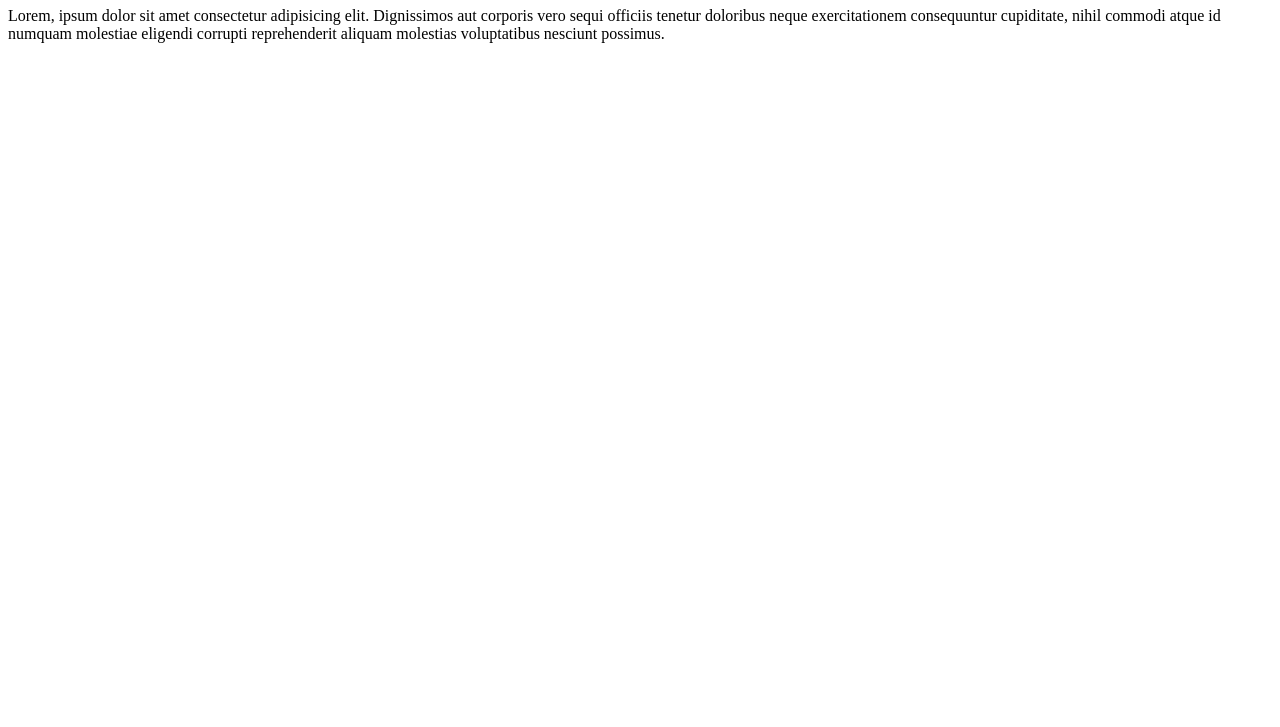
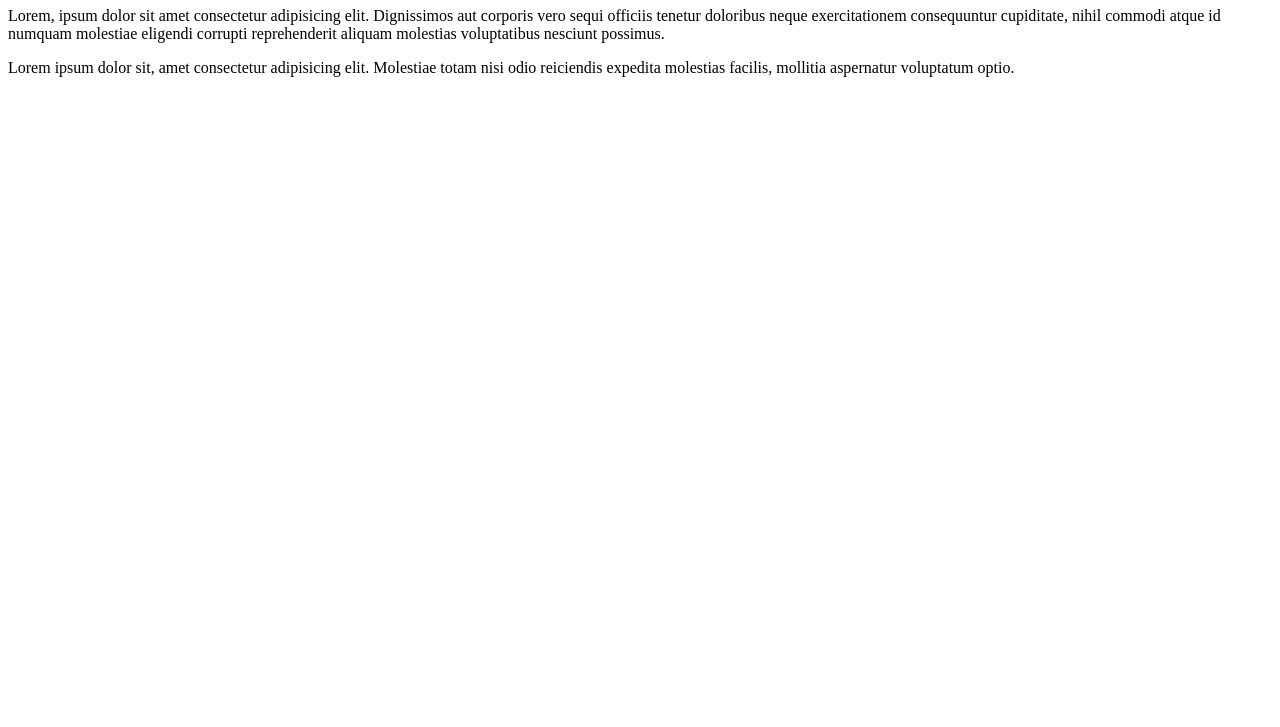
Before and after one commit to AtharIqbal00/gittest, a plain HTML site: page index.html in a window 1280 px wide. Shown: the part 73-800 px from the top of the page. Drawn offline with Linux system fonts and the light colour scheme.

Commit message:
I have added another paragraph

```diff
--- a/index.html
+++ b/index.html
@@ -9,5 +9,8 @@
     <h1>Paragraph</h1>
     <p>Lorem, ipsum dolor sit amet consectetur adipisicing elit. Dignissimos aut corporis vero sequi officiis tenetur doloribus neque exercitationem consequuntur cupiditate, nihil commodi atque id numquam molestiae eligendi corrupti reprehenderit aliquam molestias voluptatibus nesciunt possimus.
     </p>
+    <p>
+        Lorem ipsum dolor sit, amet consectetur adipisicing elit. Molestiae totam nisi odio reiciendis expedita molestias facilis, mollitia aspernatur voluptatum optio.
+    </p>
 </body>
 </html>
```
